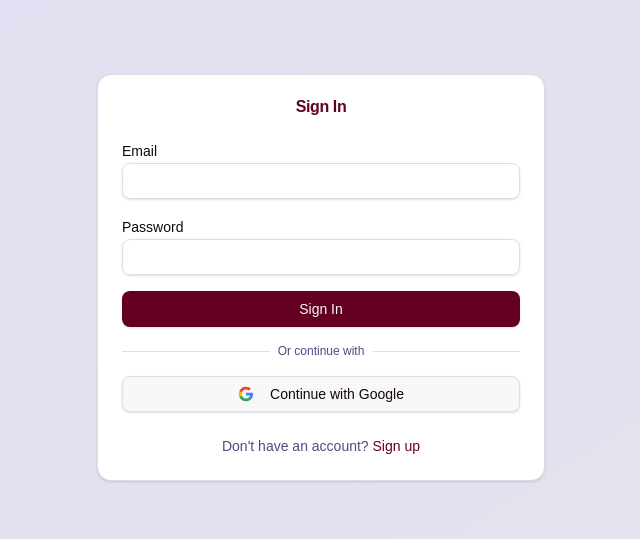
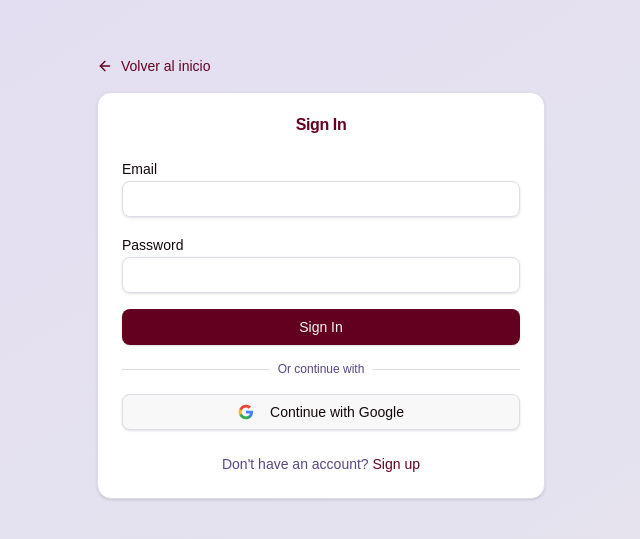
Before and after one commit to g2studio-it/amyrose-web, a Next.js app in the folder frontend/: page /en/login in a window 1280 px wide. Shown: the part 123-662 px from the top of the page, without its empty margins (319-959 px from the left). Built offline with nearby package versions, Linux system fonts and the light colour scheme; no server answers.

Commit message:
feat: refactor LoginPage component to include locale handling and improve layout

```diff
--- a/frontend/src/app/[locale]/(auth)/login/page.tsx
+++ b/frontend/src/app/[locale]/(auth)/login/page.tsx
@@ -1,13 +1,28 @@
 import { useTranslations } from 'next-intl';
+import Link from 'next/link';
+import { ArrowLeft } from 'lucide-react';
 import { Card, CardContent, CardHeader, CardTitle } from '@/components/ui/card';
 import { LoginForm } from '@/components/auth/LoginForm';
 
-export default function LoginPage() {
+interface Props {
+  params: Promise<{ locale: string }>;
+}
+
+export default async function LoginPage({ params }: Props) {
+  const { locale } = await params;
   const t = useTranslations('auth.login');
 
   return (
     <div className="flex min-h-screen items-center justify-center bg-gradient-to-br from-brand-lilac-light/30 to-brand-violet/10 px-4">
-      <Card className="w-full max-w-md">
+      <div className="w-full max-w-md">
+        <Link
+          href={`/${locale}`}
+          className="mb-4 inline-flex items-center gap-2 text-sm text-brand-burgundy hover:underline"
+        >
+          <ArrowLeft className="h-4 w-4" />
+          Volver al inicio
+        </Link>
+        <Card>
           <CardHeader>
             <CardTitle className="text-center text-brand-burgundy">{t('title')}</CardTitle>
           </CardHeader>
@@ -16,5 +31,6 @@ export default function LoginPage() {
           </CardContent>
         </Card>
       </div>
+    </div>
   );
 }
```
Lines whose indentation alone changed are shown as unchanged.
